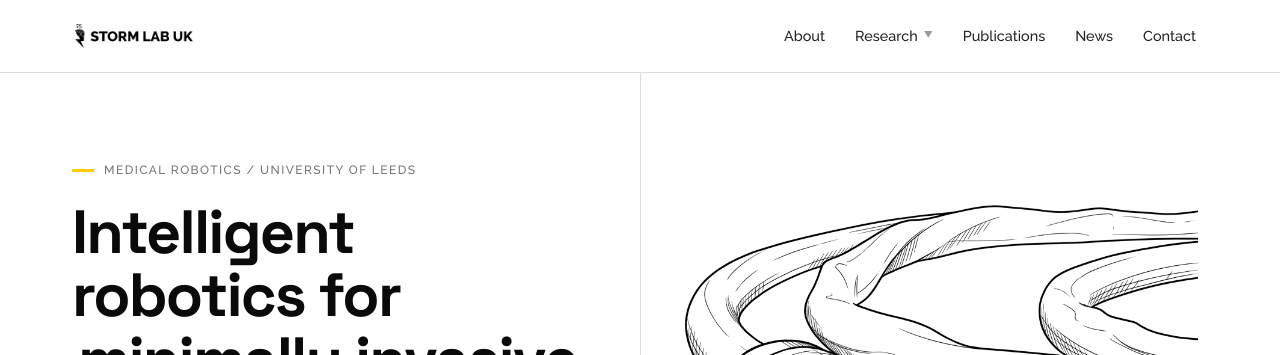
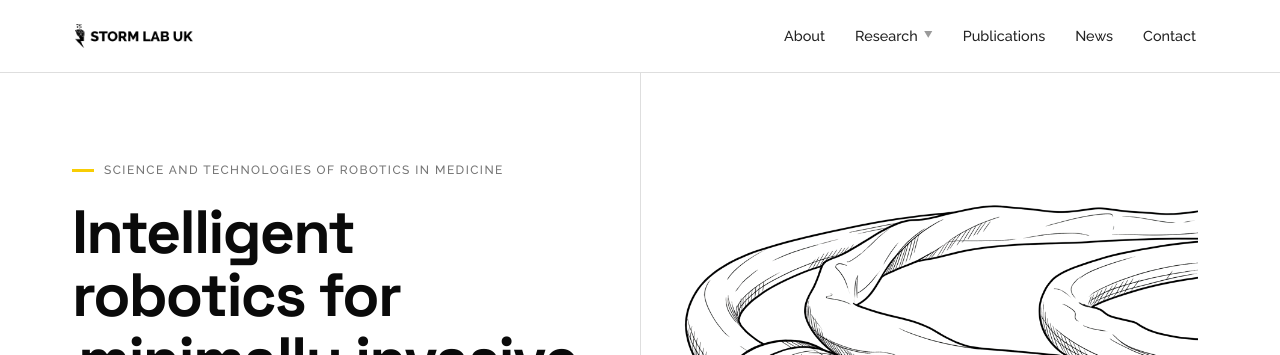
Before and after one commit to Stormlabuk/website, a Jekyll site: the page built from index.html, in a window 1280 px wide and 900 px high. Shown: the top 355 px of the window. Built offline with Jekyll 4.4.1, drawn with Linux system fonts in a browser that asks for light colours.

Commit message:
Homepage: update hero eyebrow to the STORM acronym
Change 'Medical robotics / University of Leeds' to 'Science and Technologies
Of Robotics in Medicine'.

Co-Authored-By: Claude Opus 4.8 <noreply@anthropic.com>
Claude-Session: https://claude.ai/code/session_01JNjS1gELRCWBuKnSFJuNU9

```diff
--- a/index.html
+++ b/index.html
@@ -10,7 +10,7 @@ description: "The STORM Lab at the University of Leeds pioneers miniature surgic
 <section class="hero">
   <div class="hero__inner">
     <div class="hero__text">
-      <span class="eyebrow">Medical robotics / University of Leeds</span>
+      <span class="eyebrow">Science and Technologies Of Robotics in Medicine</span>
       <h1 class="storm-display">Intelligent robotics for<br><span class="storm-mark">minimally invasive medicine</span></h1>
       <p class="hero__lead">
         We develop intelligent robotic technologies that make minimally invasive procedures safer,
```
